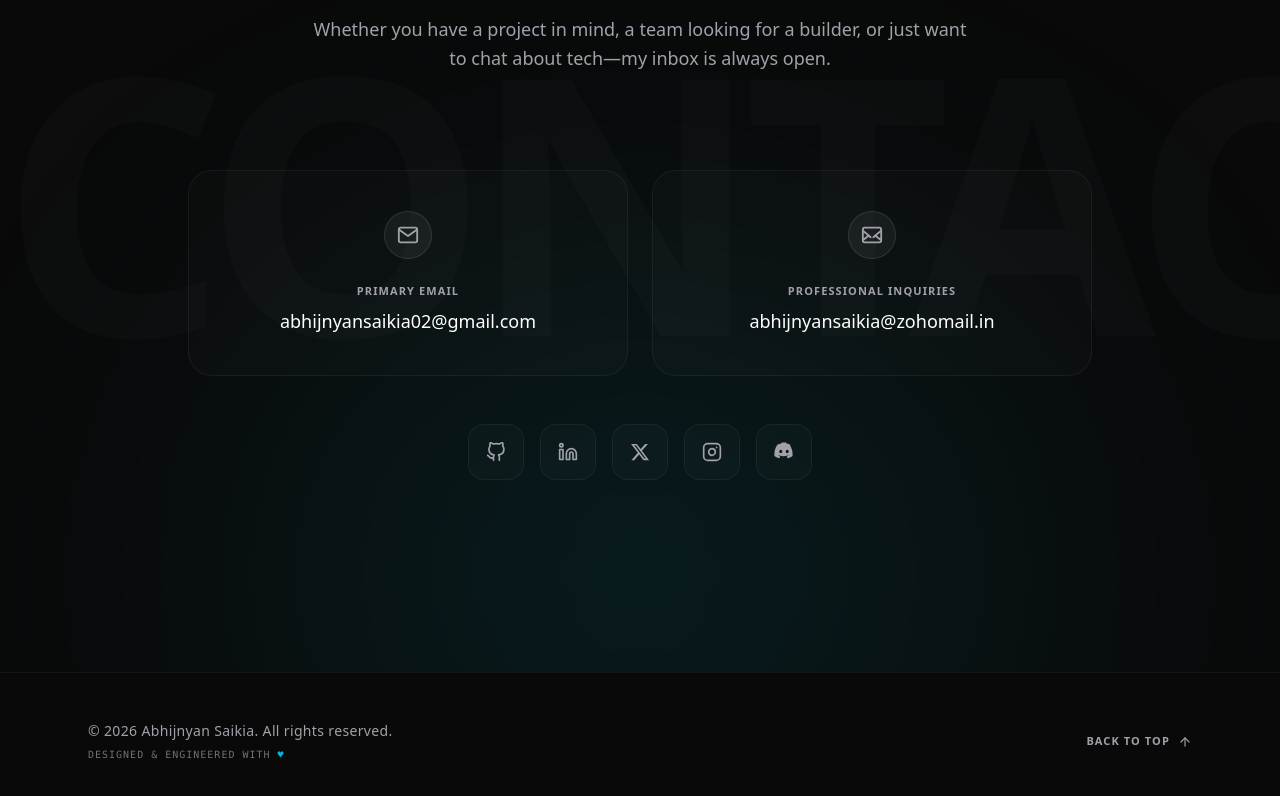
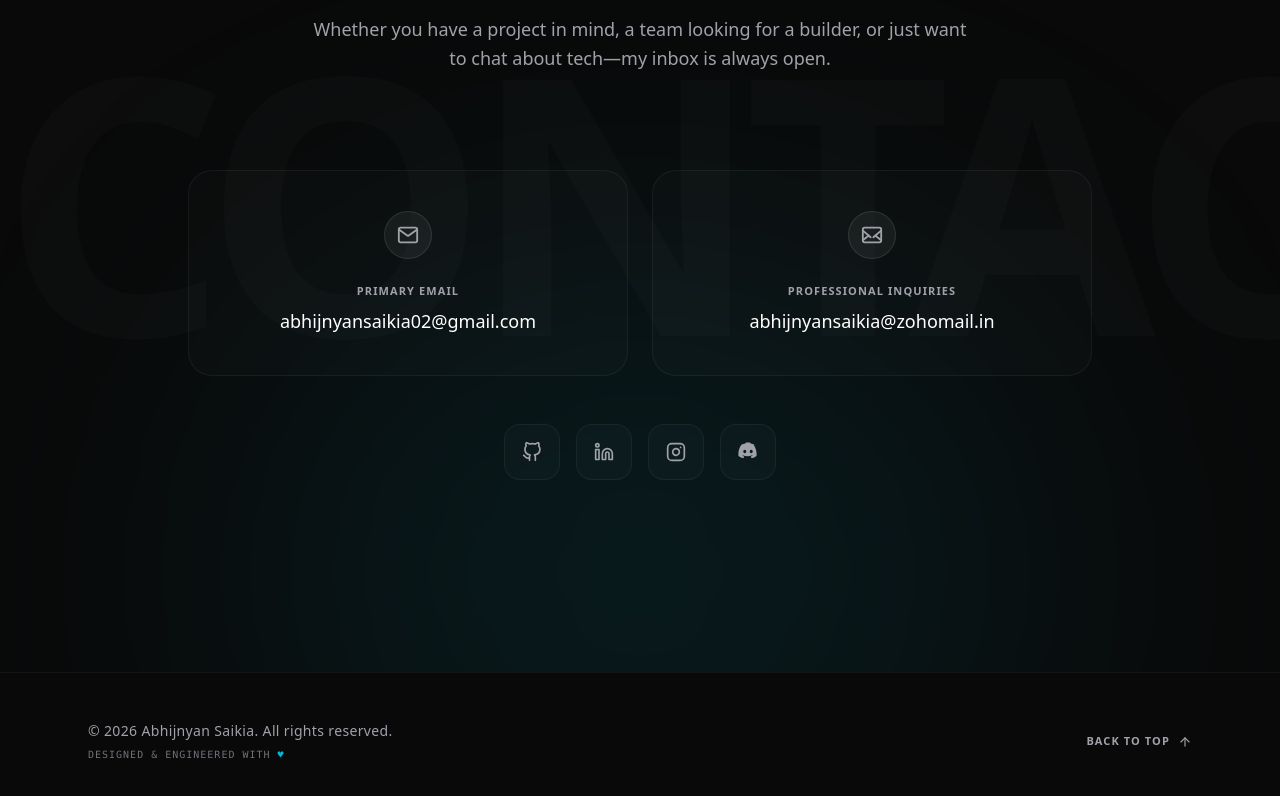
Before and after one commit to abhijnyan-codes/portfolio, a Next.js app: page / in a window 1280 px wide. Shown: the part 5053-5849 px from the top of the page. Built offline with nearby package versions, Linux system fonts and the light colour scheme; no server answers.

Commit message:
Update social buttons to include GitHub, LinkedIn, and Instagram

```diff
--- a/src/components/Contact.tsx
+++ b/src/components/Contact.tsx
@@ -15,7 +15,7 @@ const socialLinks = [
   },
   {
     name: "LinkedIn",
-    url: "https://linkedin.com/in/your-profile", // Replace with your LinkedIn
+    url: "https://www.linkedin.com/in/abhijnyan-saikia-458400298/",
     icon: (
       <svg width="20" height="20" viewBox="0 0 24 24" fill="none" stroke="currentColor" strokeWidth="2" strokeLinecap="round" strokeLinejoin="round">
         <path d="M16 8a6 6 0 0 1 6 6v7h-4v-7a2 2 0 0 0-2-2 2 2 0 0 0-2 2v7h-4v-7a6 6 0 0 1 6-6z"></path>
@@ -24,18 +24,18 @@ const socialLinks = [
       </svg>
     )
   },
-  {
-    name: "X (Twitter)",
-    url: "https://twitter.com/your-profile", // Replace with your X handle
-    icon: (
-      <svg width="20" height="20" viewBox="0 0 24 24" fill="currentColor">
-        <path d="M18.244 2.25h3.308l-7.227 8.26 8.502 11.24H16.17l-5.214-6.817L4.99 21.75H1.68l7.73-8.835L1.254 2.25H8.08l4.713 6.231zm-1.161 17.52h1.833L7.008 3.827H5.045z"/>
-      </svg>
-    )
-  },
+  // {
+  //   name: "X (Twitter)",
+  //   url: "https://twitter.com/your-profile", // Replace with your X handle
+  //   icon: (
+  //     <svg width="20" height="20" viewBox="0 0 24 24" fill="currentColor">
+  //       <path d="M18.244 2.25h3.308l-7.227 8.26 8.502 11.24H16.17l-5.214-6.817L4.99 21.75H1.68l7.73-8.835L1.254 2.25H8.08l4.713 6.231zm-1.161 17.52h1.833L7.008 3.827H5.045z"/>
+  //     </svg>
+  //   )
+  // },
   {
     name: "Instagram",
-    url: "https://instagram.com/your-profile", // Replace with your Instagram
+    url: "https://www.instagram.com/abhijnyan.404/",
     icon: (
       <svg width="20" height="20" viewBox="0 0 24 24" fill="none" stroke="currentColor" strokeWidth="2" strokeLinecap="round" strokeLinejoin="round">
         <rect x="2" y="2" width="20" height="20" rx="5" ry="5"></rect>
@@ -46,7 +46,7 @@ const socialLinks = [
   },
   {
     name: "Discord",
-    url: "https://discord.com/users/your-id", // Replace with your Discord invite/ID
+    url: "https://discord.com/users/abhijnyan_s9", // Replace with your Discord invite/ID
     icon: (
       <svg width="22" height="22" viewBox="0 0 24 24" fill="currentColor">
         <path d="M19.22 4.13c-1.35-.61-2.81-1.05-4.34-1.28-.2-.36-.42-.78-.58-1.15-1.57-.24-3.13-.24-4.66 0-.17.37-.39.8-.59 1.15-1.53.23-2.99.67-4.34 1.28-2.73 4.14-3.48 8.16-3.13 12.11 1.8 1.34 3.53 2.15 5.23 2.65.42-.58.81-1.19 1.15-1.83-.8-.3-1.57-.68-2.28-1.12.19-.14.38-.28.56-.43 3.4 1.57 7.07 1.57 10.43 0 .19.15.38.29.57.43-.72.44-1.49.82-2.3 1.12.35.64.74 1.25 1.16 1.83 1.7-.5 3.44-1.31 5.23-2.65.4-4.31-.6-8.29-3.09-12.11zm-10.74 9.1c-.88 0-1.61-.81-1.61-1.79s.71-1.79 1.61-1.79c.9 0 1.62.81 1.61 1.79 0 .98-.71 1.79-1.61 1.79zm7.04 0c-.88 0-1.61-.81-1.61-1.79s.71-1.79 1.61-1.79c.9 0 1.62.81 1.61 1.79 0 .98-.71 1.79-1.61 1.79z"/>
```
